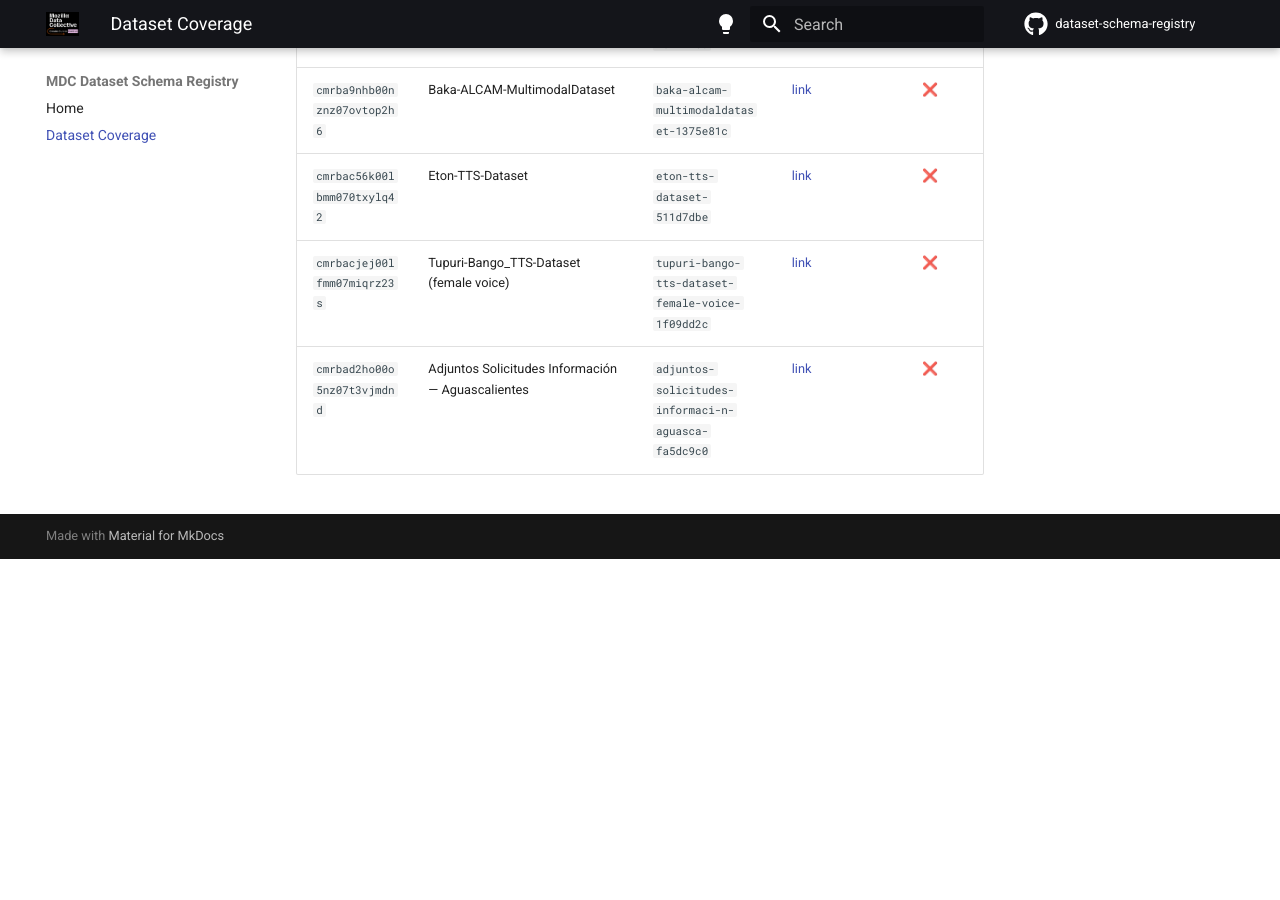
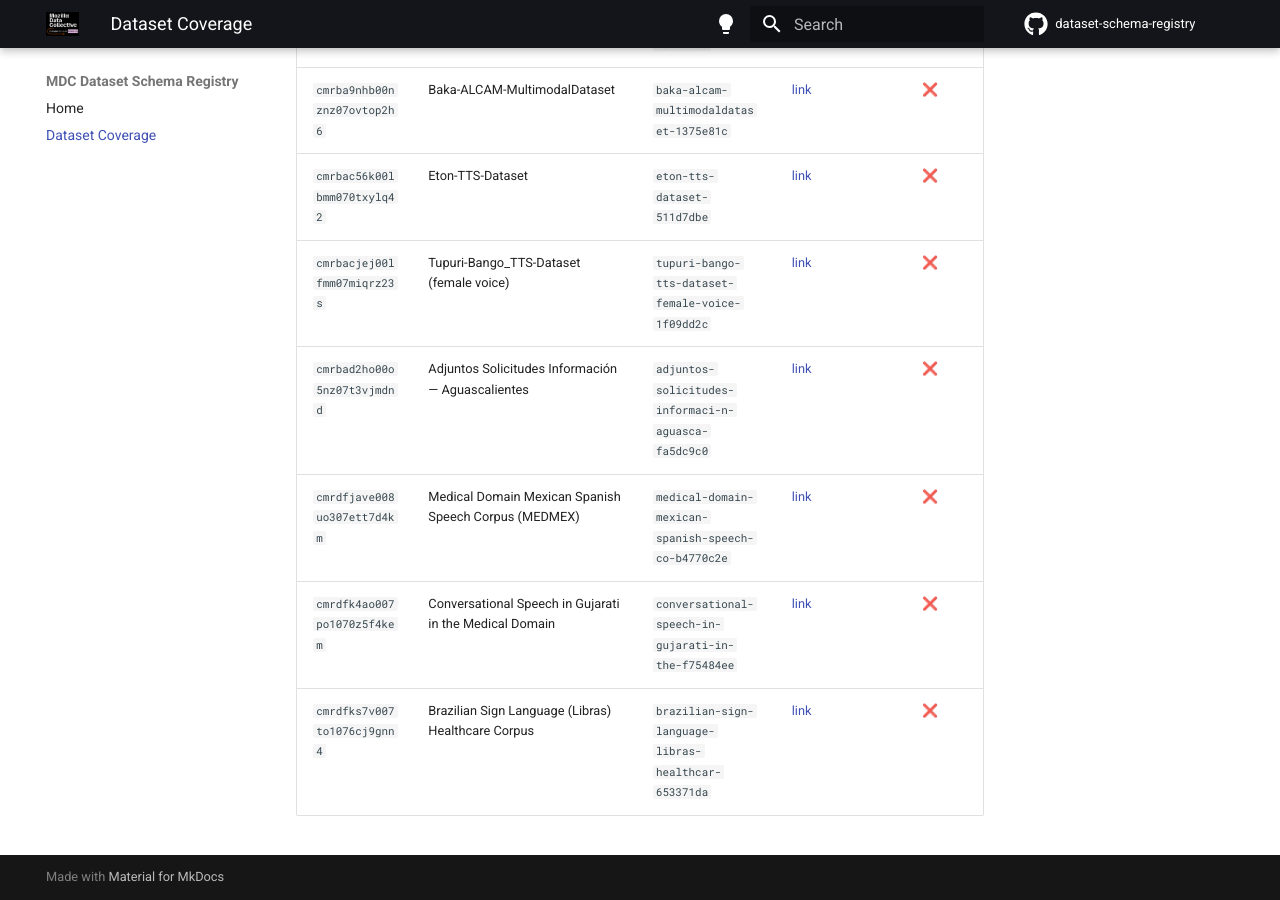
Before and after one commit to Mozilla-Data-Collective/dataset-schema-registry, an MkDocs documentation site: the page built from docs/dataset-coverage.md, in a window 1280 px wide and 900 px high, scrolled down 92036 px. Built offline with MkDocs 1.6.1 and Material for MkDocs 9.7.7, drawn with Linux system fonts in a browser that asks for light colours; comment, search, counter and statistics services are not loaded; before the commit the page ends 92595 px from its top, so only the background shows below that; part of the change alters nothing that is shown; some of the changed text lies outside the part shown.

Commit message:
chore: update dataset coverage [skip ci]

```diff
--- a/docs/dataset-coverage.md
+++ b/docs/dataset-coverage.md
@@ -8,10 +8,10 @@ schema in this registry and which ones are still missing.
     `registry/<dataset_id>/schema.yaml` file.  See the
     [Home](index.md) for details.
 
-**Last updated:** 2026-07-09
-**Total datasets in sitemap:** 900
+**Last updated:** 2026-07-10
+**Total datasets in sitemap:** 903
 **Schemas registered:** 409 ✅
-**Schemas missing:** 491 ❌
+**Schemas missing:** 494 ❌
 
 | ID | Name | Slug | Dataset page | Schema registered |
 |----|------|------|-------------|:-----------------:|
@@ -434,7 +434,7 @@ schema in this registry and which ones are still missing.
 | `cmpzgijrk001cnx0732jcpyc9` | OSHA Severe Injuries by Employer 2015-2025  | `osha-severe-injuries-by-employer-2015-20-d890e565` | [link](https://mozilladatacollective.com/datasets/cmpzgijrk001cnx0732jcpyc9) | ❌ |
 | `cmpzgm29a001hnx07px74x658` | Buscadores Temáticos de la Plataforma Nacional de Transparencia (PNT) de México  | `buscadores-tem-ticos-de-la-plataforma-na-f9a77536` | [link](https://mozilladatacollective.com/datasets/cmpzgm29a001hnx07px74x658) | ❌ |
 | `cmpzkqaqu0065nv070bdv5hfj` | TermOfis terminology database Breton-French | `termofis-terminology-database-breton-fre-bef3c0e5` | [link](https://mozilladatacollective.com/datasets/cmpzkqaqu0065nv070bdv5hfj) | ❌ |
-| `cmq16k8qa01bvnr07i2x92yry` | Brazilian Sign Language (Libras) Healthcare Corpus | `brazilian-sign-language-libras-healthcar-039a22e3` | [link](https://mozilladatacollective.com/datasets/cmq16k8qa01bvnr07i2x92yry) | ❌ |
+| `cmq16k8qa01bvnr07i2x92yry` | Brazilian Sign Language (Libras) Healthcare Corpus (Non Commercial License) | `brazilian-sign-language-libras-healthcar-1be1f262` | [link](https://mozilladatacollective.com/datasets/cmq16k8qa01bvnr07i2x92yry) | ❌ |
 | `cmq5ga41w007xmg07i73vv0j0` | CoVoST 2 English - Mongolian | `covost-2-english-mongolian-ae5954b4` | [link](https://mozilladatacollective.com/datasets/cmq5ga41w007xmg07i73vv0j0) | ❌ |
 | `cmq6q6tjz0195o3078oodsoeu` | AIRI AI4TALK Meadow Mari-Russian Translation | `airi-ai4talk-meadow-mari-russian-transla-c20ca463` | [link](https://mozilladatacollective.com/datasets/cmq6q6tjz0195o3078oodsoeu) | ❌ |
 | `cmq80dcwp00xrl20740m9o1k5` | Public Company Federal Compliance Records — Q3 2026 | `public-company-federal-compliance-record-e28404f3` | [link](https://mozilladatacollective.com/datasets/cmq80dcwp00xrl20740m9o1k5) | ❌ |
@@ -915,3 +915,6 @@ schema in this registry and which ones are still missing.
 | `cmrbac56k00lbmm070txylq42` | Eton-TTS-Dataset | `eton-tts-dataset-511d7dbe` | [link](https://mozilladatacollective.com/datasets/cmrbac56k00lbmm070txylq42) | ❌ |
 | `cmrbacjej00lfmm07miqrz23s` | Tupuri-Bango_TTS-Dataset (female voice) | `tupuri-bango-tts-dataset-female-voice-1f09dd2c` | [link](https://mozilladatacollective.com/datasets/cmrbacjej00lfmm07miqrz23s) | ❌ |
 | `cmrbad2ho00o5nz07t3vjmdnd` | Adjuntos Solicitudes Información — Aguascalientes | `adjuntos-solicitudes-informaci-n-aguasca-fa5dc9c0` | [link](https://mozilladatacollective.com/datasets/cmrbad2ho00o5nz07t3vjmdnd) | ❌ |
+| `cmrdfjave008uo307ett7d4km` | Medical Domain Mexican Spanish Speech Corpus (MEDMEX) | `medical-domain-mexican-spanish-speech-co-b4770c2e` | [link](https://mozilladatacollective.com/datasets/cmrdfjave008uo307ett7d4km) | ❌ |
+| `cmrdfk4ao007po1070z5f4kem` | Conversational Speech in Gujarati in the Medical Domain | `conversational-speech-in-gujarati-in-the-f75484ee` | [link](https://mozilladatacollective.com/datasets/cmrdfk4ao007po1070z5f4kem) | ❌ |
+| `cmrdfks7v007to1076cj9gnn4` | Brazilian Sign Language (Libras) Healthcare Corpus | `brazilian-sign-language-libras-healthcar-653371da` | [link](https://mozilladatacollective.com/datasets/cmrdfks7v007to1076cj9gnn4) | ❌ |
```
